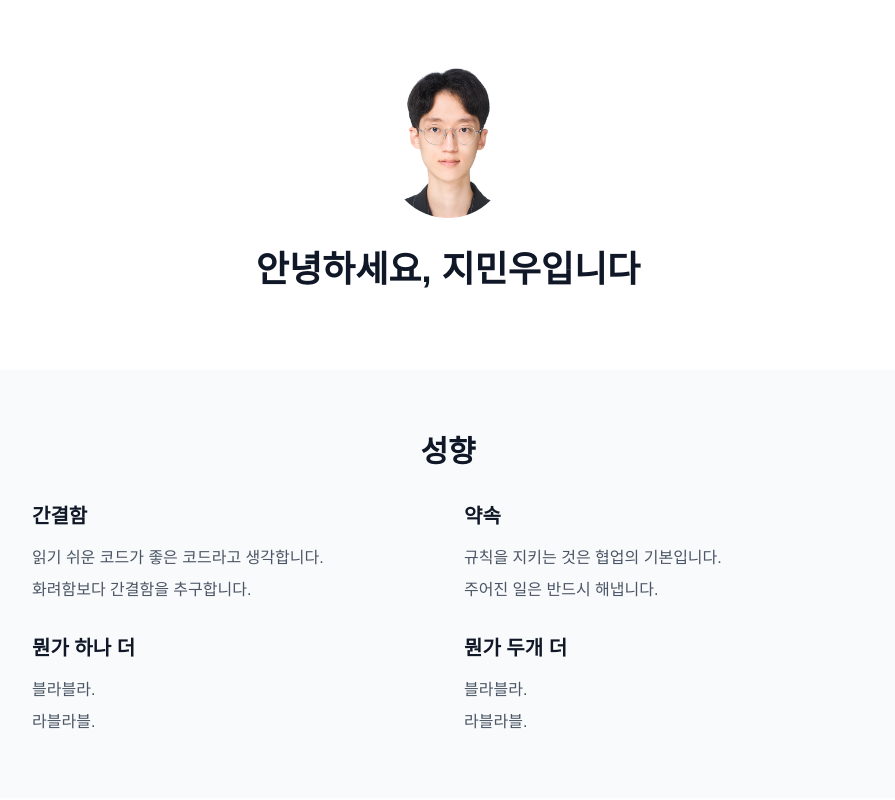
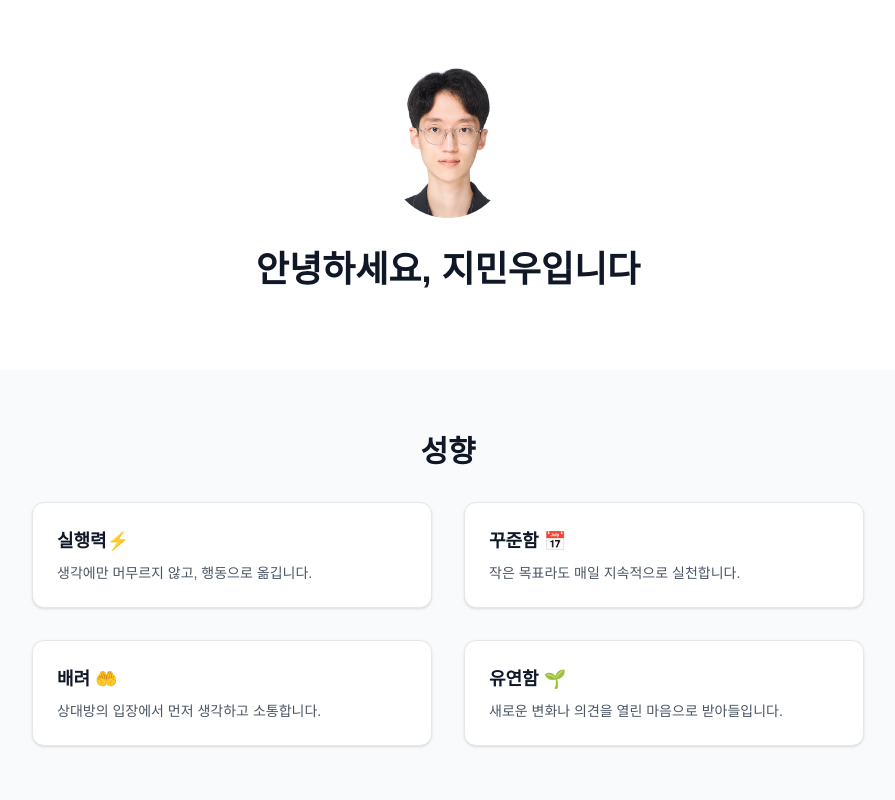
Before and after one commit to jiminu/jiminu.github.io, a Next.js app: page / in a window 1280 px wide. Shown: the top 800 px of the page, without its empty margins (192-1087 px from the left). Built offline with nearby package versions, Linux system fonts and the light colour scheme.

Commit message:
update: personality

```diff
--- a/app/page.tsx
+++ b/app/page.tsx
@@ -32,39 +32,25 @@ export default function Home() {
         <div className="max-w-4xl mx-auto px-8">
           <h2 className="text-3xl font-bold text-gray-900 mb-8 text-center">성향</h2>
           <div className="grid md:grid-cols-2 gap-8">
-            {/* <div>
-              <h3 className="text-xl font-semibold text-gray-900 mb-4">간결함</h3>
-              <p className="text-gray-600 mb-4">
-                읽기 쉬운 코드가 좋은 코드라고 생각합니다. 코드 뿐 아니라 다른 방면에서도 거창한 것보다 간결한 것을 추구합니다.
-              </p>
-            </div> */}
-            <div>
-              <h3 className="text-xl font-semibold text-gray-900 mb-4">간결함 </h3>
-              <ol className="text-gray-600 space-y-2">
-                <li>읽기 쉬운 코드가 좋은 코드라고 생각합니다.</li>
-                <li>화려함보다 간결함을 추구합니다.</li>
-              </ol>
+            <div className="bg-white rounded-xl shadow-sm border border-gray-200 p-6 flex flex-col items-start">
+              {/* <span className="text-2xl mb-2">⚡️</span> */}
+              <div className="font-bold text-lg mb-2 text-gray-900">실행력⚡️</div>
+              <div className="text-gray-600 text-sm">생각에만 머무르지 않고, 행동으로 옮깁니다.</div>
             </div>
-            <div>
-              <h3 className="text-xl font-semibold text-gray-900 mb-4">약속 </h3>
-              <ol className="text-gray-600 space-y-2">
-                <li>규칙을 지키는 것은 협업의 기본입니다.</li>
-                <li>주어진 일은 반드시 해냅니다.</li>
-              </ol>
+            <div className="bg-white rounded-xl shadow-sm border border-gray-200 p-6 flex flex-col items-start">
+              {/* <span className="text-2xl mb-2">📅</span> */}
+              <div className="font-bold text-lg mb-2 text-gray-900">꾸준함 📅</div>
+              <div className="text-gray-600 text-sm">작은 목표라도 매일 지속적으로 실천합니다.</div>
             </div>
-            <div>
-              <h3 className="text-xl font-semibold text-gray-900 mb-4">뭔가 하나 더</h3>
-              <ol className="text-gray-600 space-y-2">
-                <li>블라블라.</li>
-                <li>라블라블.</li>
-              </ol>
+            <div className="bg-white rounded-xl shadow-sm border border-gray-200 p-6 flex flex-col items-start">
+              {/* <span className="text-2xl mb-2">🤲</span> */}
+              <div className="font-bold text-lg mb-2 text-gray-900">배려 🤲</div>
+              <div className="text-gray-600 text-sm">상대방의 입장에서 먼저 생각하고 소통합니다.</div>
             </div>
-            <div>
-              <h3 className="text-xl font-semibold text-gray-900 mb-4">뭔가 두개 더</h3>
-              <ol className="text-gray-600 space-y-2">
-                <li>블라블라.</li>
-                <li>라블라블.</li>
-              </ol>
+            <div className="bg-white rounded-xl shadow-sm border border-gray-200 p-6 flex flex-col items-start">
+              {/* <span className="text-2xl mb-2">🌱</span> */}
+              <div className="font-bold text-lg mb-2 text-gray-900">유연함 🌱</div>
+              <div className="text-gray-600 text-sm">새로운 변화나 의견을 열린 마음으로 받아들입니다.</div>
             </div>
           </div>
         </div>
@@ -268,7 +254,7 @@ export default function Home() {
       </section>
 
       {/* Education Section */}
-      <section id="education" className="bg-gray-50 py-16">
+      {/* <section id="education" className="bg-gray-50 py-16">
         <div className="max-w-4xl mx-auto px-8">
           <h2 className="text-3xl font-bold text-gray-900 mb-8 text-center">학력</h2>
           <div className="space-y-6">
@@ -294,7 +280,7 @@ export default function Home() {
             </div>
           </div>
         </div>
-      </section>
+      </section> */}
 
       {/* Contact Section */}
       <section id="contact" className="py-16">
```
